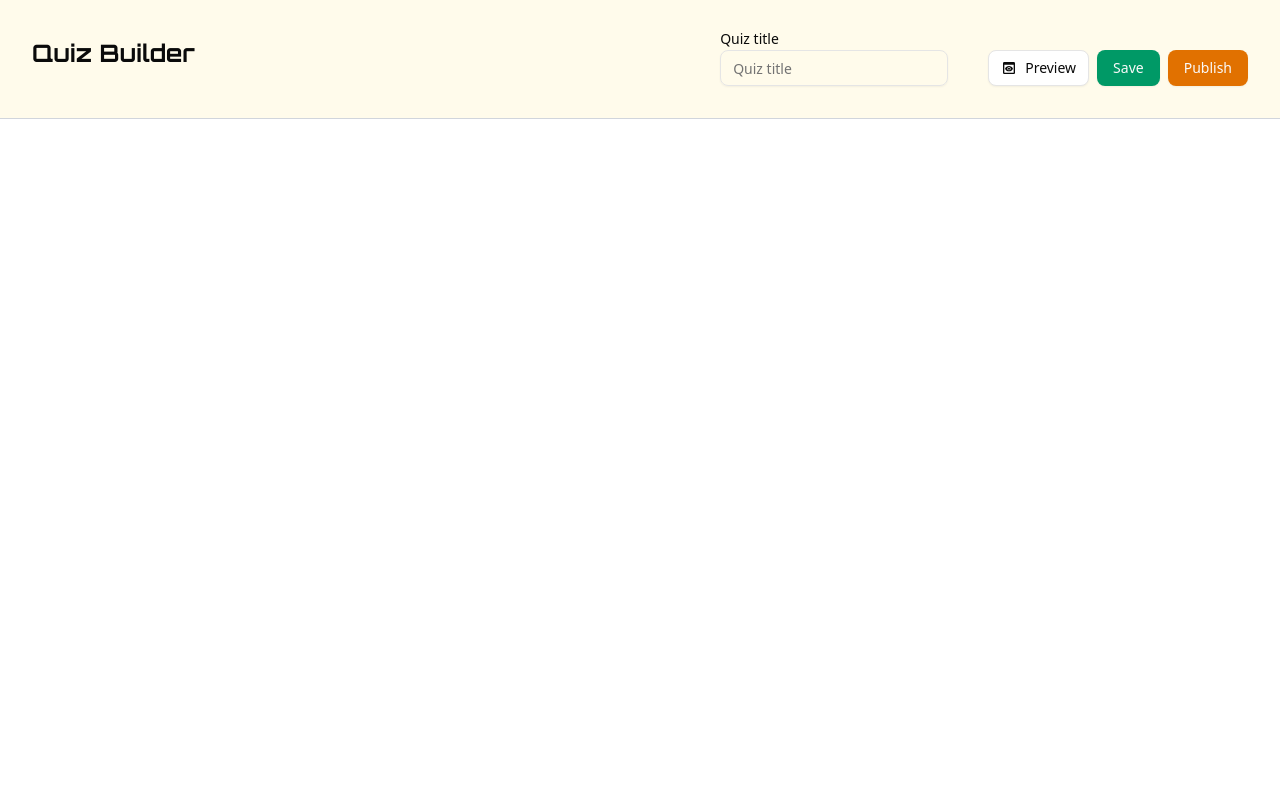
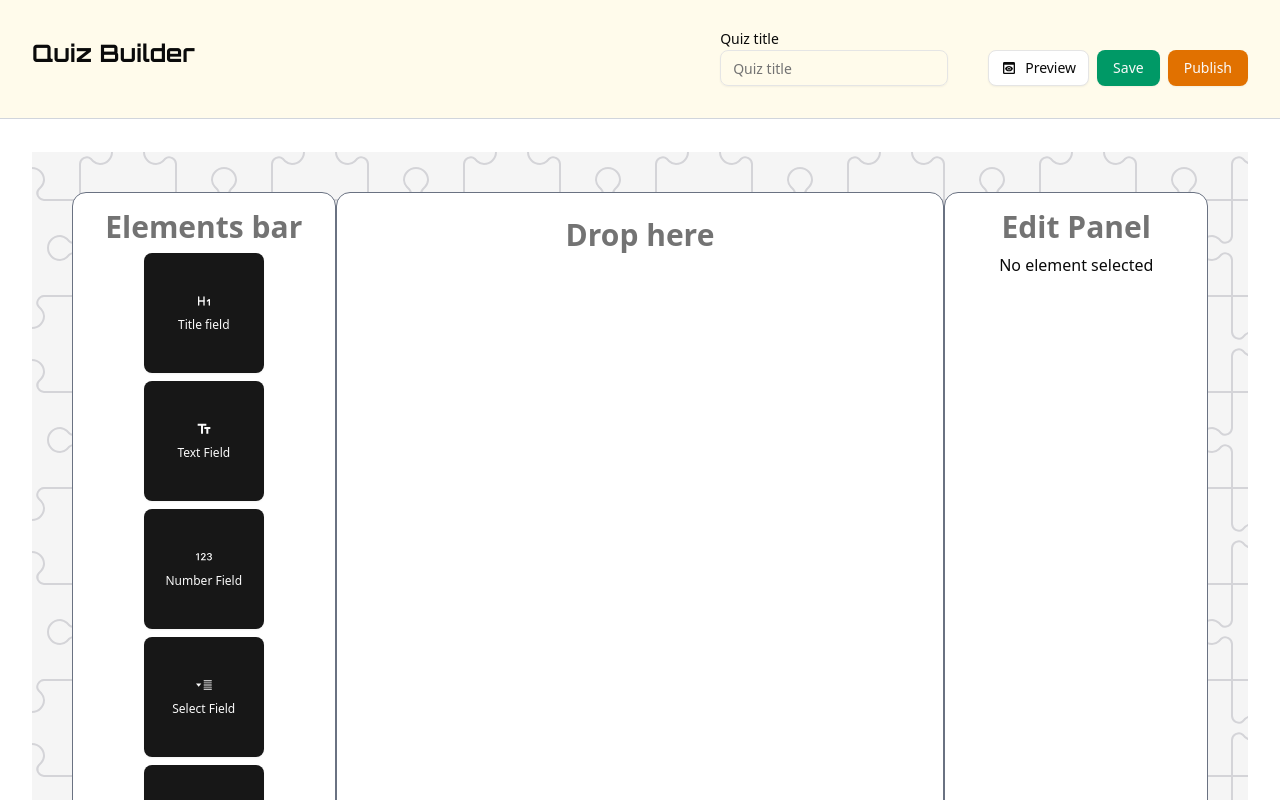
Before and after one commit to kalachyonok/quiz_builder, a Next.js app: page /quiz/edit/1 in a window 1280 px wide. Shown: the top 800 px of the page. Built offline with nearby package versions, Linux system fonts and the light colour scheme.

Commit message:
modify edit page

```diff
--- a/app/quiz/edit/[id]/page.tsx
+++ b/app/quiz/edit/[id]/page.tsx
@@ -1,9 +1,17 @@
+"use client";
 import { Container } from "@/components/container";
+import { QuizBuilder } from "@/components/QuizBuilder/QuizBuilder";
+import { useParams } from "next/navigation";
+import { QUIZES } from "@/constants/quizes";
 
 export default function IndividualQuizPage() {
+  const { id } = useParams();
+
+  const quiz = QUIZES.find((quiz) => quiz.id === Number(id));
   return (
     <Container>
       <div className="container mx-auto">Edit existing quiz</div>
+      <QuizBuilder buildElements={quiz?.shape} />
     </Container>
   );
 }
--- a/components/QuizBuilder/Canvas.tsx
+++ b/components/QuizBuilder/Canvas.tsx
@@ -14,7 +14,11 @@ import { Button } from "../ui/button";
 import { BiSolidTrash } from "react-icons/bi";
 import { CiEdit } from "react-icons/ci";
 
-export const Canvas = () => {
+export const Canvas = ({
+  buildElements,
+}: {
+  buildElements?: QuizElementInstance[];
+}) => {
   const { elements, addElements, removeElement } = useElementContext();
 
   const droppable = useDroppable({
@@ -129,9 +133,9 @@ export const Canvas = () => {
           <div className="h-32 w-full border border-dashed border-gray-400 rounded-lg"></div>
         </div>
       )}
-      {elements.length > 0 && (
+      {(buildElements ? buildElements.length > 0 : elements.length > 0) && (
         <div className="flex flex-col w-full gap-2 p-4">
-          {elements.map((el) => (
+          {(buildElements ?? elements).map((el) => (
             <DesignerElementWrapper key={el.id} element={el} />
           ))}
         </div>
--- a/components/QuizBuilder/QuizBuilder.tsx
+++ b/components/QuizBuilder/QuizBuilder.tsx
@@ -5,14 +5,19 @@ import { Canvas } from "./Canvas";
 import { LeftSidebar } from "./LeftSidebar";
 import { DragOverlayWrapper } from "./DragOverlayWrapper";
 import { RightSidebar } from "./RightSidebar";
+import { QuizElementInstance } from "./QuizElements";
 
-export const QuizBuilder = () => {
+export const QuizBuilder = ({
+  buildElements,
+}: {
+  buildElements?: QuizElementInstance[];
+}) => {
   return (
     <DndContext>
       <main className="flex flex-col w-full mt-24">
         <div className="flex w-full min-h-screen p-10 justify-around bg-accent bg-[url(/paper.svg)]">
           <LeftSidebar />
-          <Canvas />
+          <Canvas buildElements={buildElements} />
           <RightSidebar />
         </div>
       </main>
```
